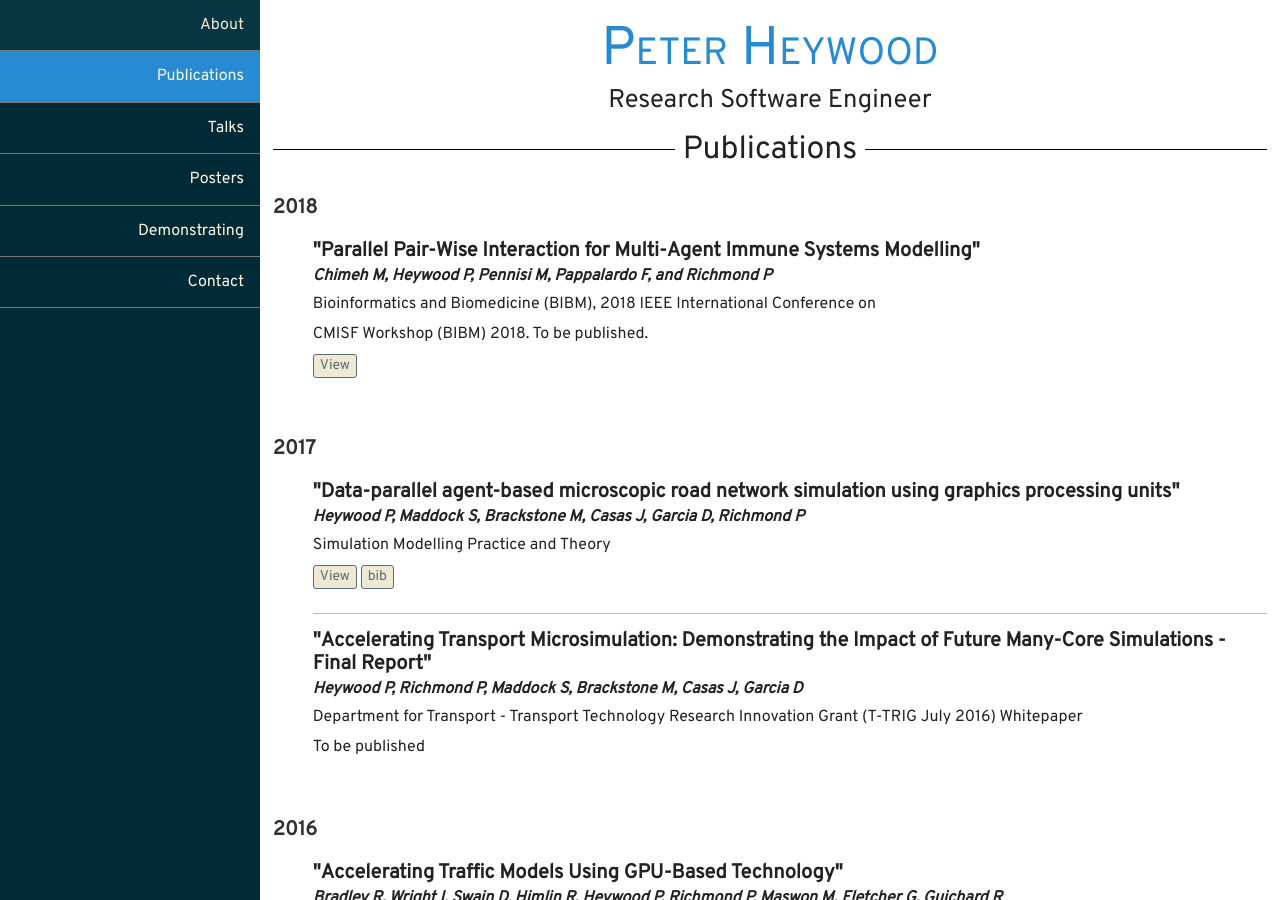
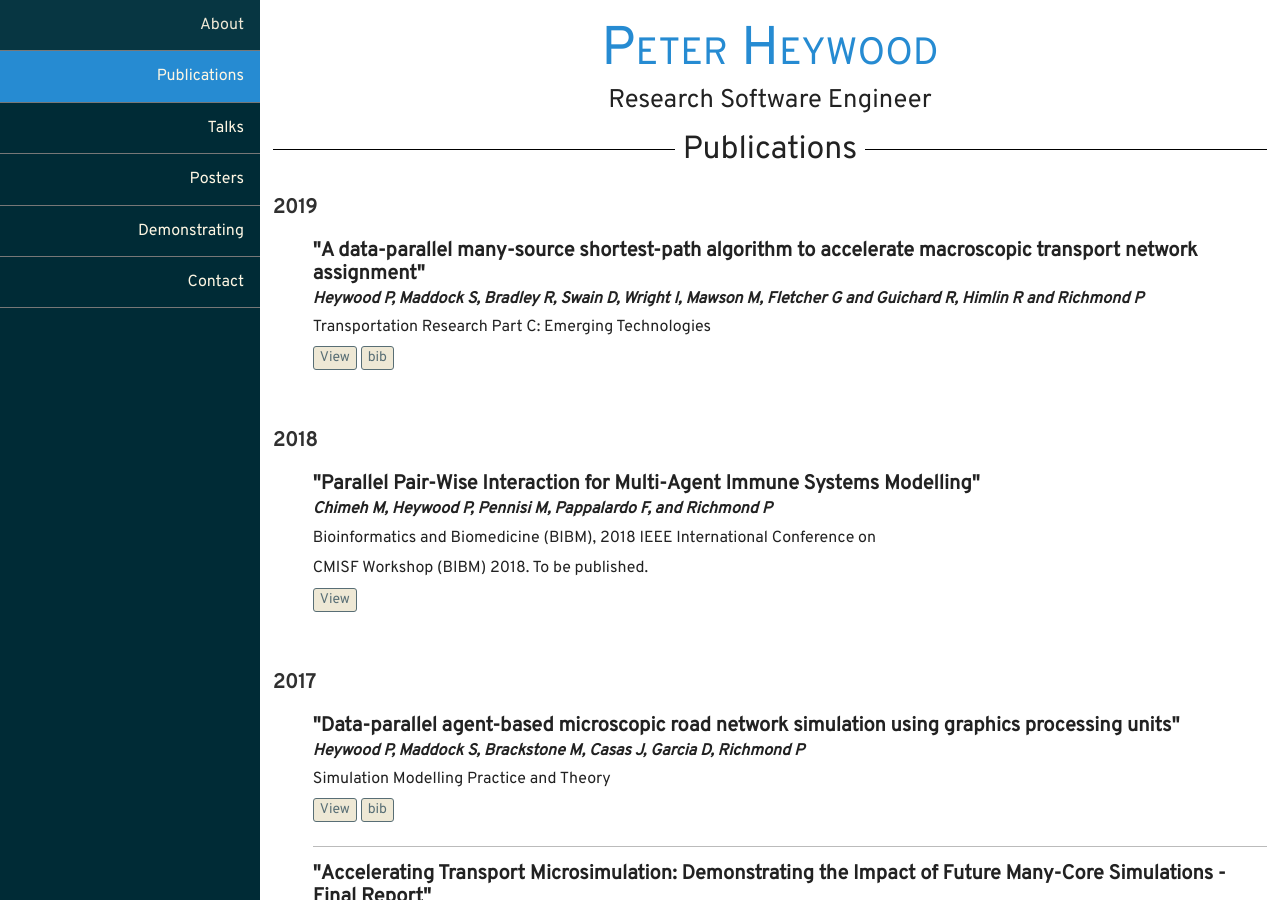
Before and after one commit to ptheywood/ptheywood.github.io, a Jekyll site: the page built from publications/index.html, in a window 1280 px wide and 900 px high. Built offline with Jekyll 4.4.1, drawn with Linux system fonts in a browser that asks for light colours; nearby versions of some CDN libraries; some web fonts are replaced; library files that are not in the unit come from our copies.

Commit message:
Add Saturn TRC paper now it is published

```diff
--- a/_data/publications.yml
+++ b/_data/publications.yml
@@ -52,6 +52,7 @@
       bib: "/download/bib/heywood2017data.bib"
       pdf:
       note: ""
+      doi: "https://doi.org/10.1016/j.simpat.2017.11.002"
     - authors: "Heywood P, Richmond P, Maddock S, Brackstone M, Casas J, Garcia D"
       title: "Accelerating Transport Microsimulation: Demonstrating the Impact of Future Many-Core Simulations - Final Report"
       journal: "Department for Transport - Transport Technology Research Innovation Grant (T-TRIG July 2016) Whitepaper"
@@ -71,3 +72,14 @@
       pdf:
       note: CMISF Workshop (BIBM) 2018. To be published.
       doi: http://dx.doi.org/10.1109/BIBM.2018
+- year: 2019
+  publications:
+    - authors: "Heywood P, Maddock S, Bradley R, Swain D, Wright I, Mawson M, Fletcher G and Guichard R, Himlin R and Richmond P"
+      title: "A data-parallel many-source shortest-path algorithm to accelerate macroscopic transport network assignment"
+      journal: "Transportation Research Part C: Emerging Technologies"
+      date: 2019-05-16
+      href: http://www.sciencedirect.com/science/article/pii/S0968090X18303152
+      bib: "/download/bib/heywood2019data.bib"
+      pdf:
+      note:
+      doi: https://doi.org/10.1016/j.trc.2019.05.020
--- /dev/null
+++ b/download/bib/heywood2019data.bib
@@ -0,0 +1,13 @@
+@article{heywood2019data,
+    title = "A data-parallel many-source shortest-path algorithm to accelerate macroscopic transport network assignment",
+    journal = "Transportation Research Part C: Emerging Technologies",
+    volume = "104",
+    pages = "332 - 347",
+    year = "2019",
+    issn = "0968-090X",
+    doi = "https://doi.org/10.1016/j.trc.2019.05.020",
+    url = "http://www.sciencedirect.com/science/article/pii/S0968090X18303152",
+    author = "Peter Heywood and Steve Maddock and Richard Bradley and David Swain and Ian Wright and Mark Mawson and Graham Fletcher and Roland Guichard and Roger Himlin and Paul Richmond",
+    keywords = "Macroscopic road network simulation, Assignment, Data-parallel, Shortest path, Algorithms",
+    abstract = "The performance and scalability of macroscopic assignment and simulation software limits the quantity, scale and complexity of simulations of transport networks that are used to aid the planning, design and operation of transport systems. Through the application of many-core processing architectures (such as Graphics Processing Units (GPUs)) and data-parallel algorithms, the performance of such software can be dramatically increased. In this paper, a work-efficient, Multiple Source Shortest Path (MSSP) implementation of the Bellman-Ford algorithm is proposed to dramatically increase the performance of shortest path calculations for low-density high-diameter graphs, which are characteristic of transportation networks. This is achieved through the use of an Origin-Vertex Frontier to increase the level of parallelism within the shortest path algorithm for multiple source vertices in low-density graphs, when executed on GPUs. The algorithm is implemented within the SATURN transport simulation software and benchmarked on a range of real-world transportation networks. Our algorithm improves hardware utilisation of massively-parallel GPUs; demonstrating performance improvements of up to 7.8x over a multi-core CPU (Central Processing Unit) implementation."
+}
```
